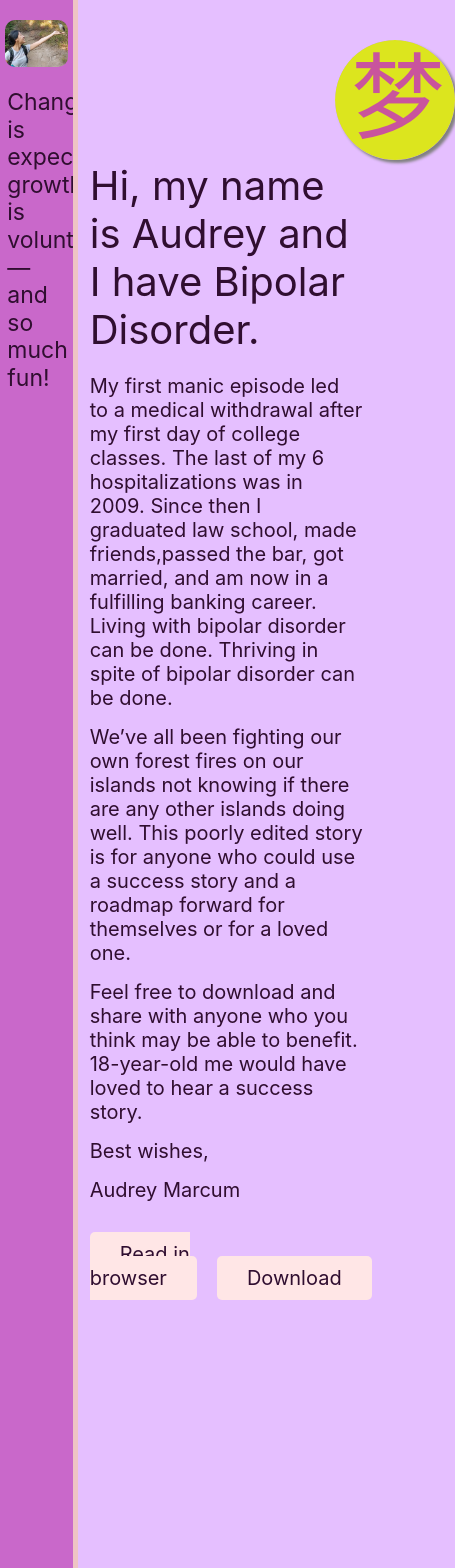
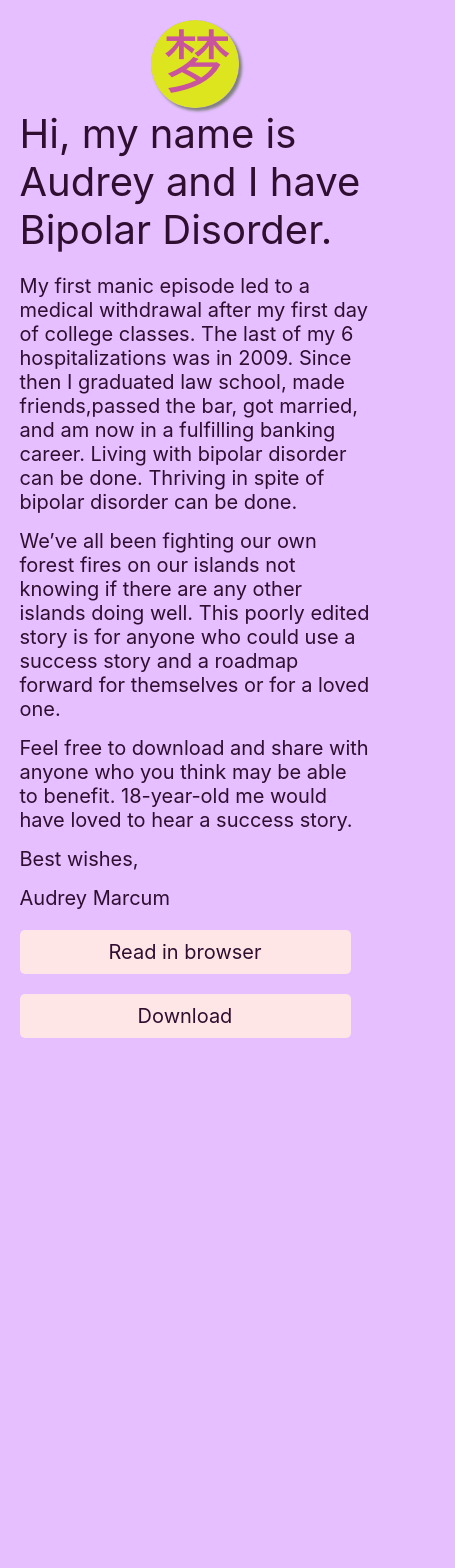
Before and after one commit to lkmarcum/Audrey-Marcum-v2, a React (Create React App) app in the folder audrey-marcum/: page / in a window 390 px wide. Shown: the top 1568 px of the page, 455 px wide, since content can reach past the window. After the commit the page ends 1058 px from the top, so only its background shows below. Built offline with nearby package versions, Linux system fonts and the light colour scheme.

Commit message:
added mobile styling

```diff
--- a/audrey-marcum/src/styles/homepage.scss
+++ b/audrey-marcum/src/styles/homepage.scss
@@ -2,6 +2,11 @@
   width: 70%;
   margin-left: 3%;
   color: rgb(48, 14, 48);
+
+  @media (max-width: 500px) {
+    width: 90%;
+    margin-left: 5%;
+  }
 
   img {
     width: 120px;
@@ -9,6 +14,12 @@
     border-radius: 50%;
     margin-left: 90%;
     margin-top: 40px;
+
+    @media (max-width: 500px) {
+      width: 25%;
+      margin-left: 37.5%;
+      margin-top: 20px;
+    }
   }
 
   h1 {
@@ -24,6 +35,12 @@
   .button-container {
     margin-top: 40px;
 
+    @media (max-width: 500px) {
+      display: flex;
+      flex-direction: column;
+      margin-top: 20px;
+    }
+
     a {
       text-decoration: none;
       border: none;
@@ -38,6 +55,11 @@
         background: rgb(48, 14, 48);
         color: #ffe6e6;
       }
+
+      @media (max-width: 500px) {
+        text-align: center;
+        margin-bottom: 20px;
+      }
     }
   }
 }
--- a/audrey-marcum/src/styles/sidebar.scss
+++ b/audrey-marcum/src/styles/sidebar.scss
@@ -5,6 +5,10 @@
   margin-bottom: -100%;
   overflow: hidden;
   border-right: 5px solid rgb(238, 196, 196);
+
+  @media (max-width: 500px) {
+    display: none;
+  }
 
   img {
     width: 86%;
```
